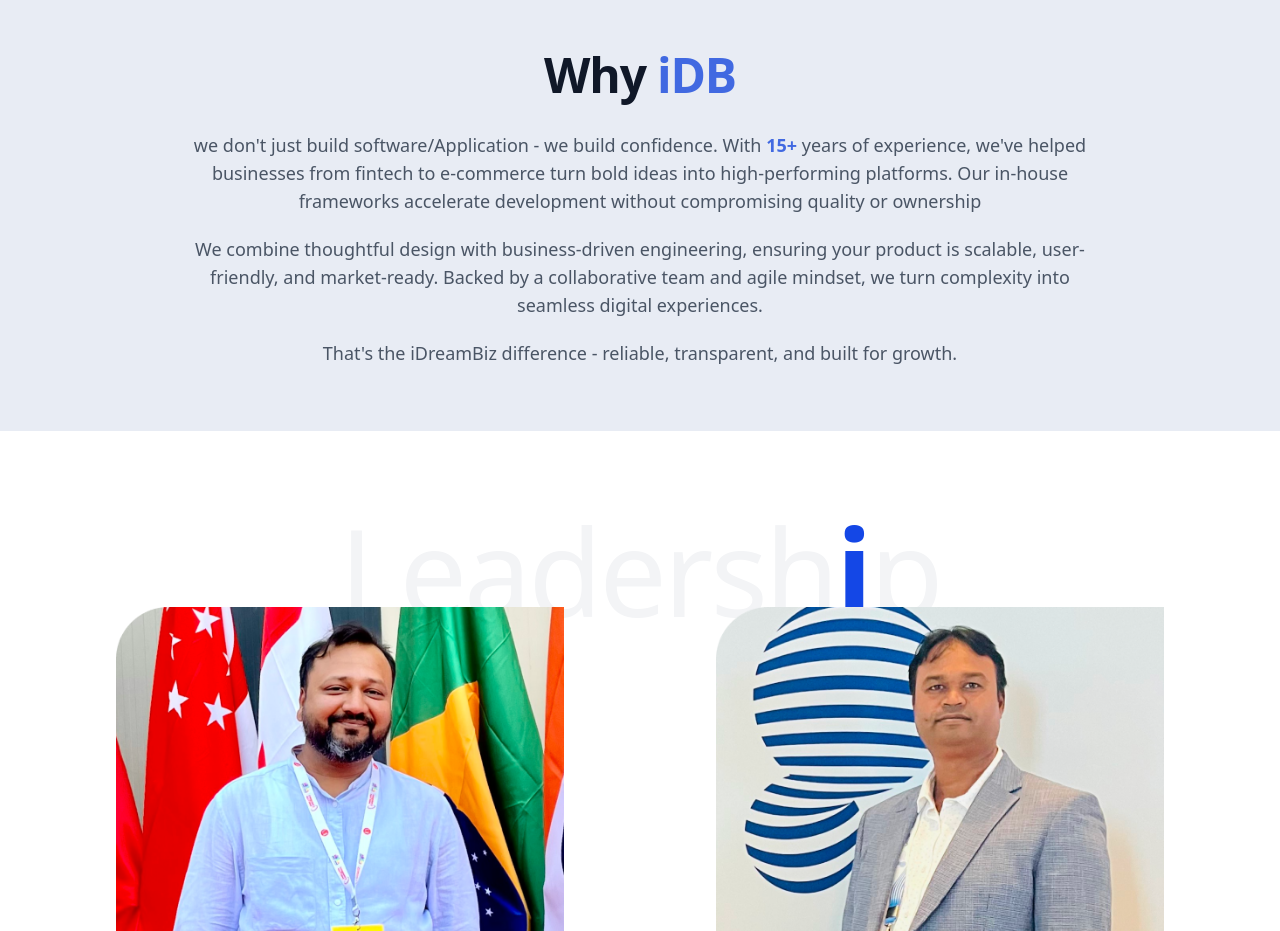
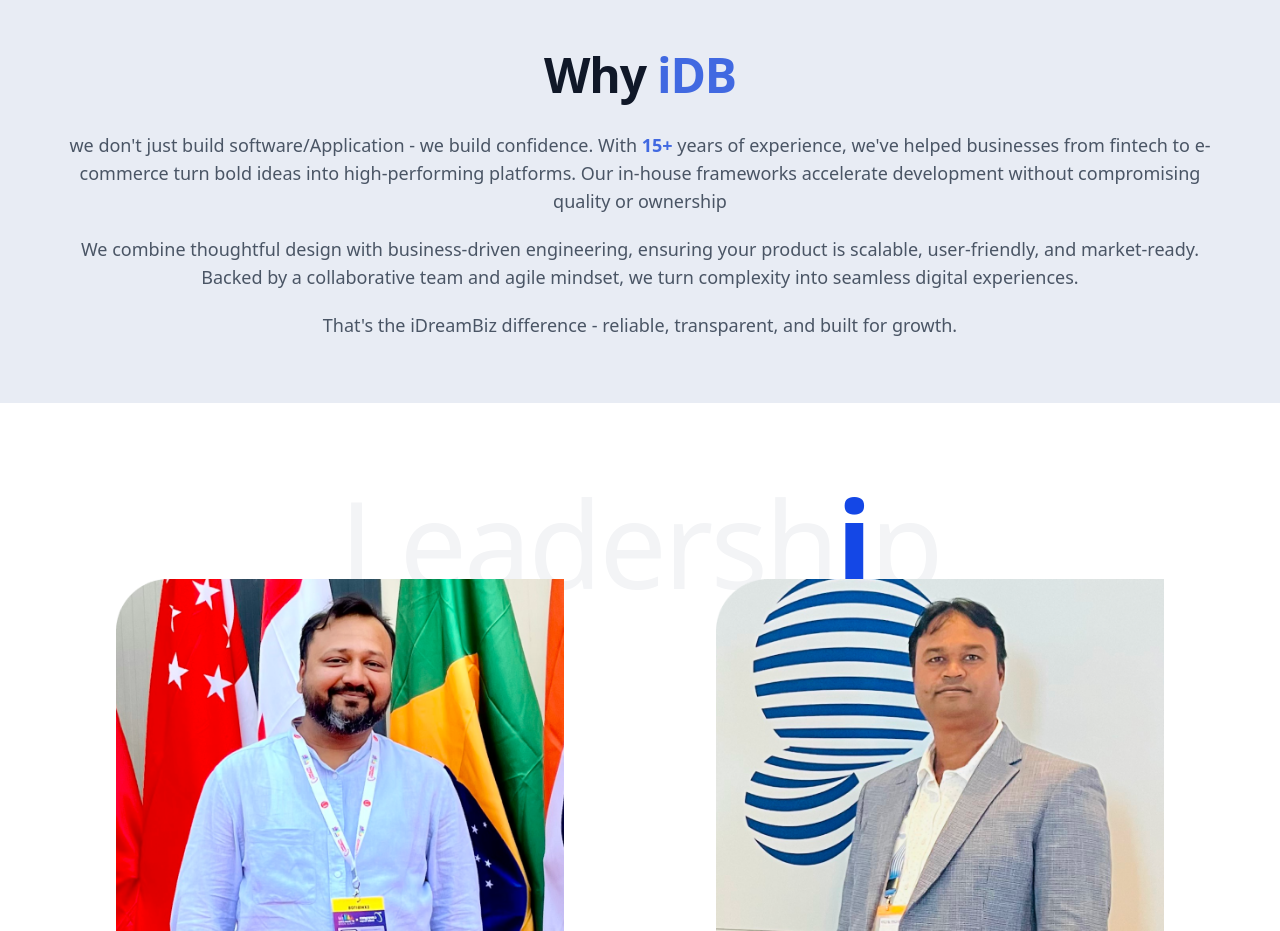
Before and after one commit to Sachin-Engineer/Assignment, a React (Vite) app: page /about in a window 1280 px wide. Shown: the part 1120-2051 px from the top of the page. Built offline with nearby package versions, Linux system fonts and the light colour scheme; a web font is replaced by a local one.

Commit message:
Fix: width of IDBsection

```diff
--- a/src/components/IDBsection.jsx
+++ b/src/components/IDBsection.jsx
@@ -7,7 +7,7 @@
                 Why <span className="text-[#4169E1]">iDB</span>
             </h2>
 
-            <div className="mx-auto max-w-[95%] sm:max-w-2xl md:max-w-3xl lg:max-w-4xl leading-relaxed">
+            <div className="mx-auto max-w-[95%]  leading-relaxed">
                 <p className="text-sm sm:text-base md:text-lg text-gray-600 mb-4 sm:mb-5">
                     we don't just build software/Application - we build confidence. With <span className="text-[#4169E1] font-semibold">15+</span> years of experience, we've helped businesses from fintech to e-commerce turn bold ideas into high-performing platforms. Our in-house frameworks accelerate development without compromising quality or ownership
                 </p>
```
